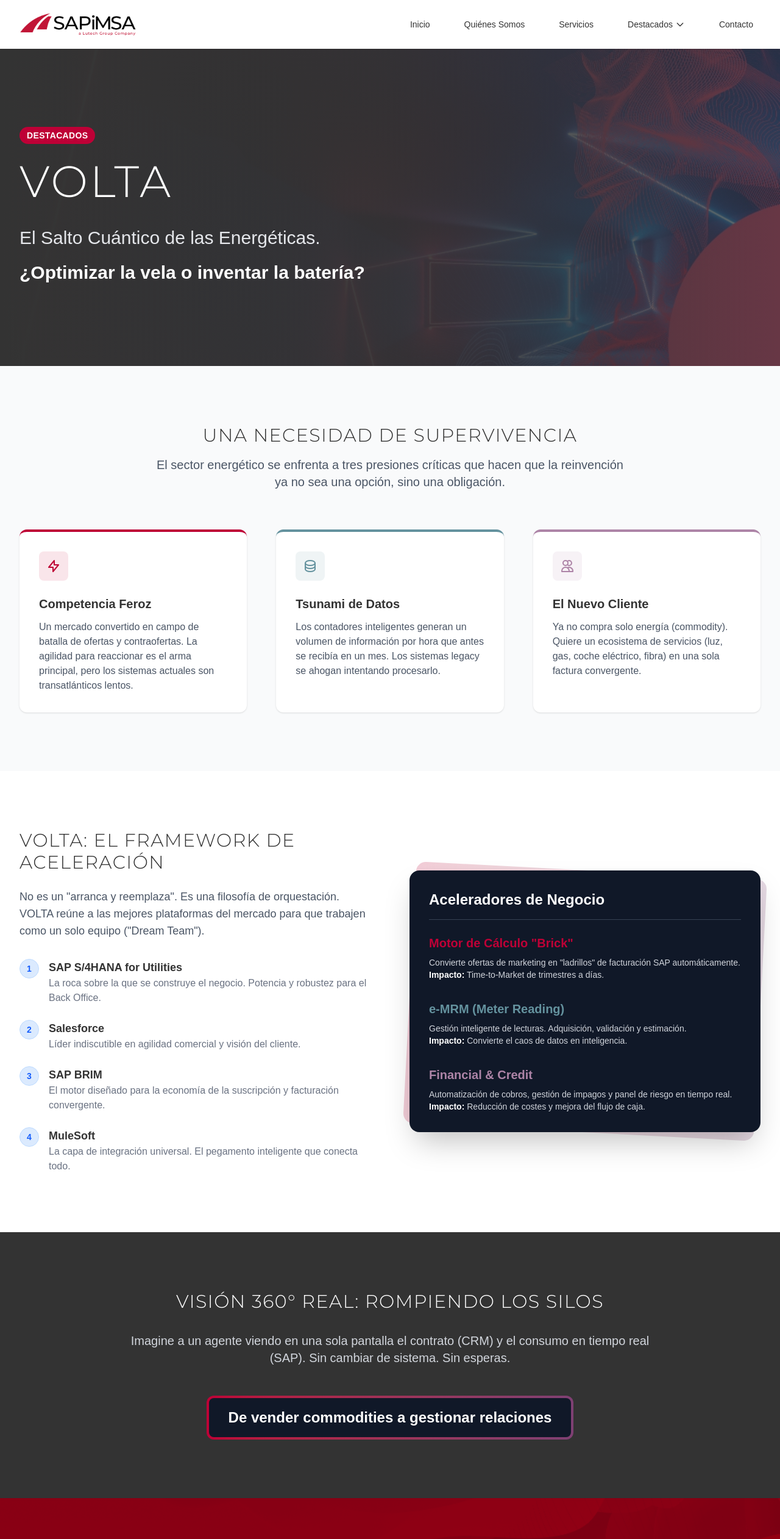
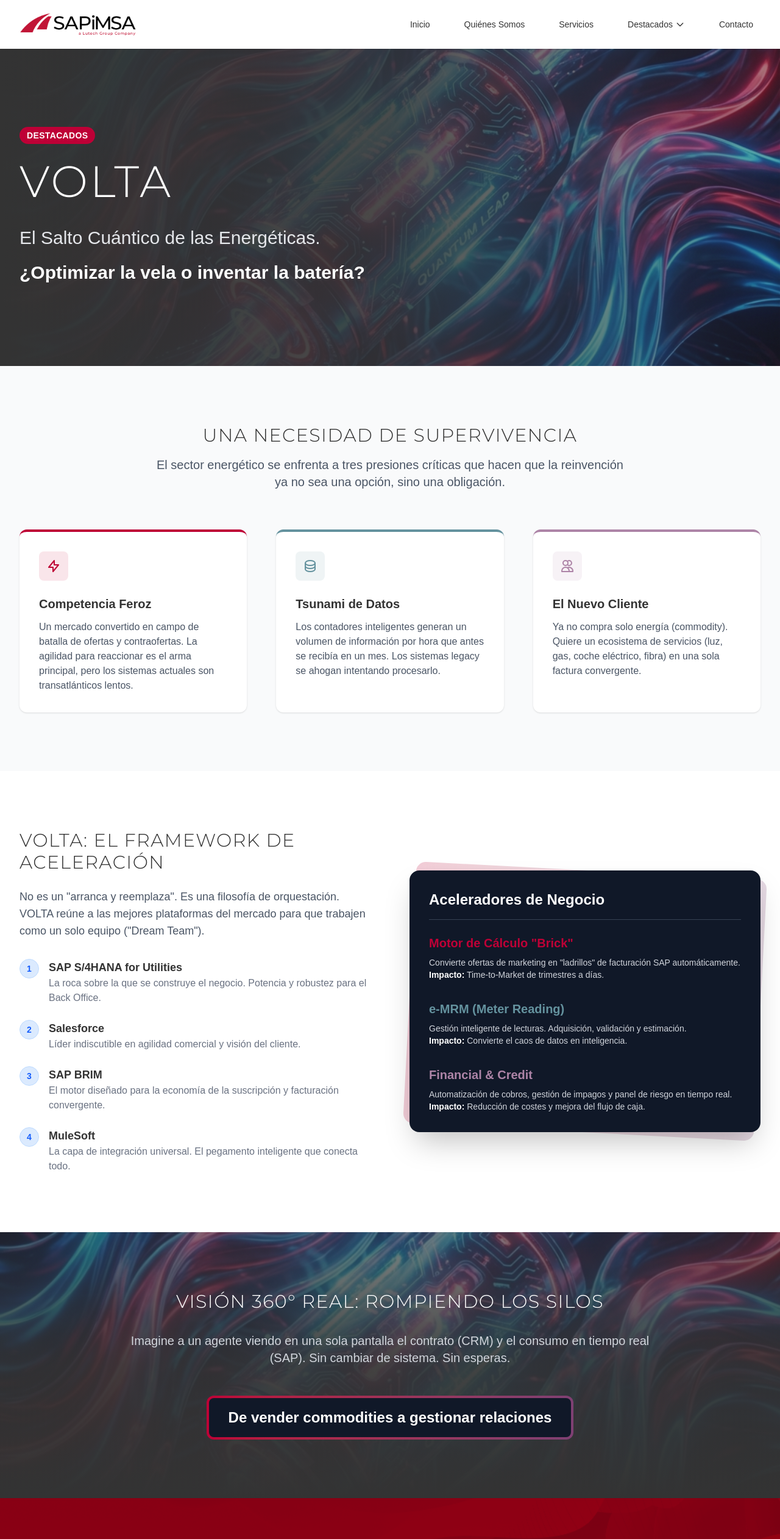
Before and after one commit to kareval/newsapimsa, a Next.js app: page /destacados/volta in a window 1280 px wide. Shown: the top 2523 px of the page at 61% size. Built offline with nearby package versions, Linux system fonts and the light colour scheme.

Commit message:
Feat: Add abstract energy images to Volta page

```diff
--- a/src/app/destacados/volta/page.tsx
+++ b/src/app/destacados/volta/page.tsx
@@ -6,10 +6,10 @@
         <div className="bg-white min-h-screen">
             {/* Hero Section */}
             <div className="relative bg-sapimsa-jet py-32 overflow-hidden">
-                <div className="absolute inset-0 opacity-30">
+                <div className="absolute inset-0 opacity-60">
                     <Image
-                        src="/images/uploads/neon-tech.jpg"
-                        alt="Volta Energy"
+                        src="/images/uploads/volta-hero.png"
+                        alt="Volta Energy Quantum Leap"
                         fill
                         className="object-cover object-center"
                     />
@@ -164,8 +164,17 @@
             </div>
 
             {/* The Vision: 360 Real */}
-            <div className="py-24 bg-sapimsa-jet text-white">
-                <div className="max-w-7xl mx-auto px-4 sm:px-6 lg:px-8 text-center">
+            <div className="py-24 bg-sapimsa-jet text-white relative overflow-hidden">
+                <div className="absolute inset-0 opacity-40">
+                    <Image
+                        src="/images/uploads/volta-vision.jpg"
+                        alt="Volta Vision 360"
+                        fill
+                        className="object-cover object-center"
+                    />
+                </div>
+                <div className="absolute inset-0 bg-gradient-to-t from-sapimsa-jet via-sapimsa-jet/80 to-transparent"></div>
+                <div className="max-w-7xl mx-auto px-4 sm:px-6 lg:px-8 text-center relative z-10">
                     <h2 className="text-3xl font-extrabold font-lutech mb-8">
                         Visión 360° Real: Rompiendo los Silos
                     </h2>
```
Also changed, not shown: public/images/uploads/volta-hero.png (added), public/images/uploads/volta-vision.jpg (added).
